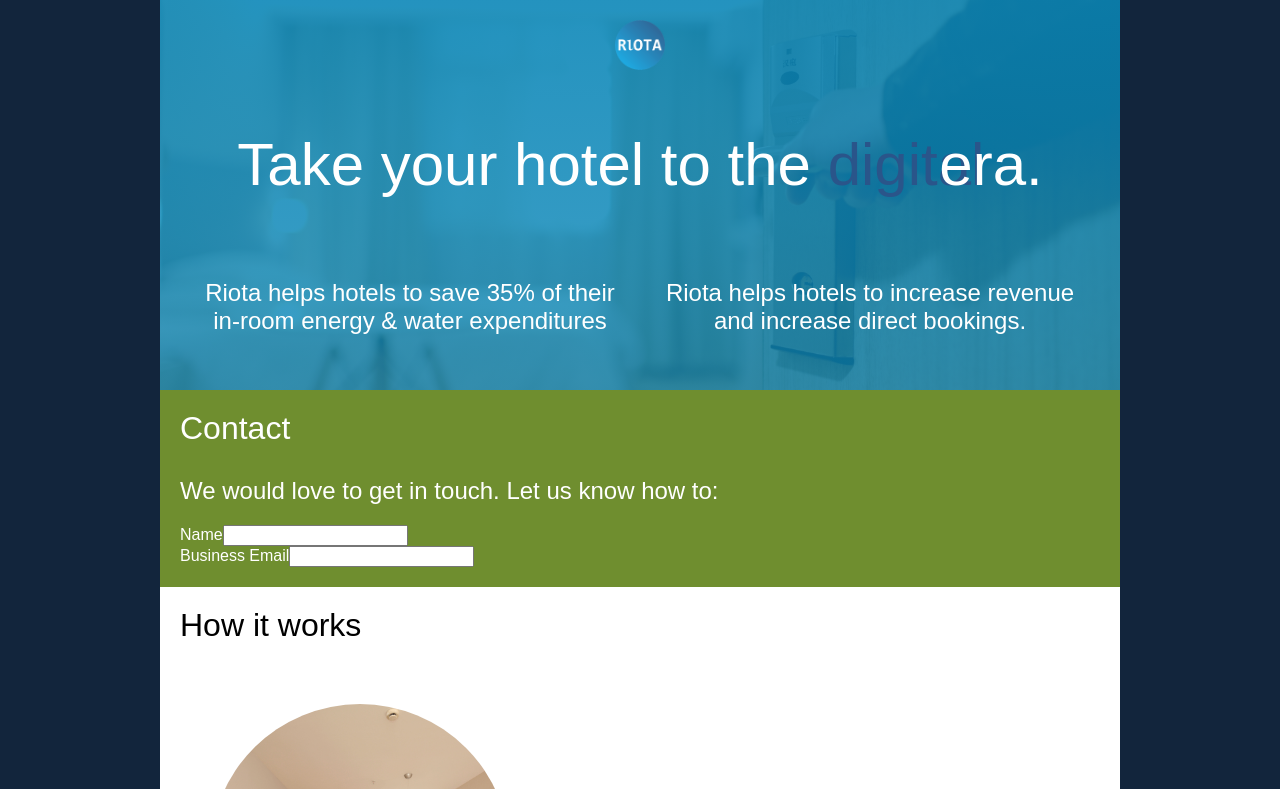
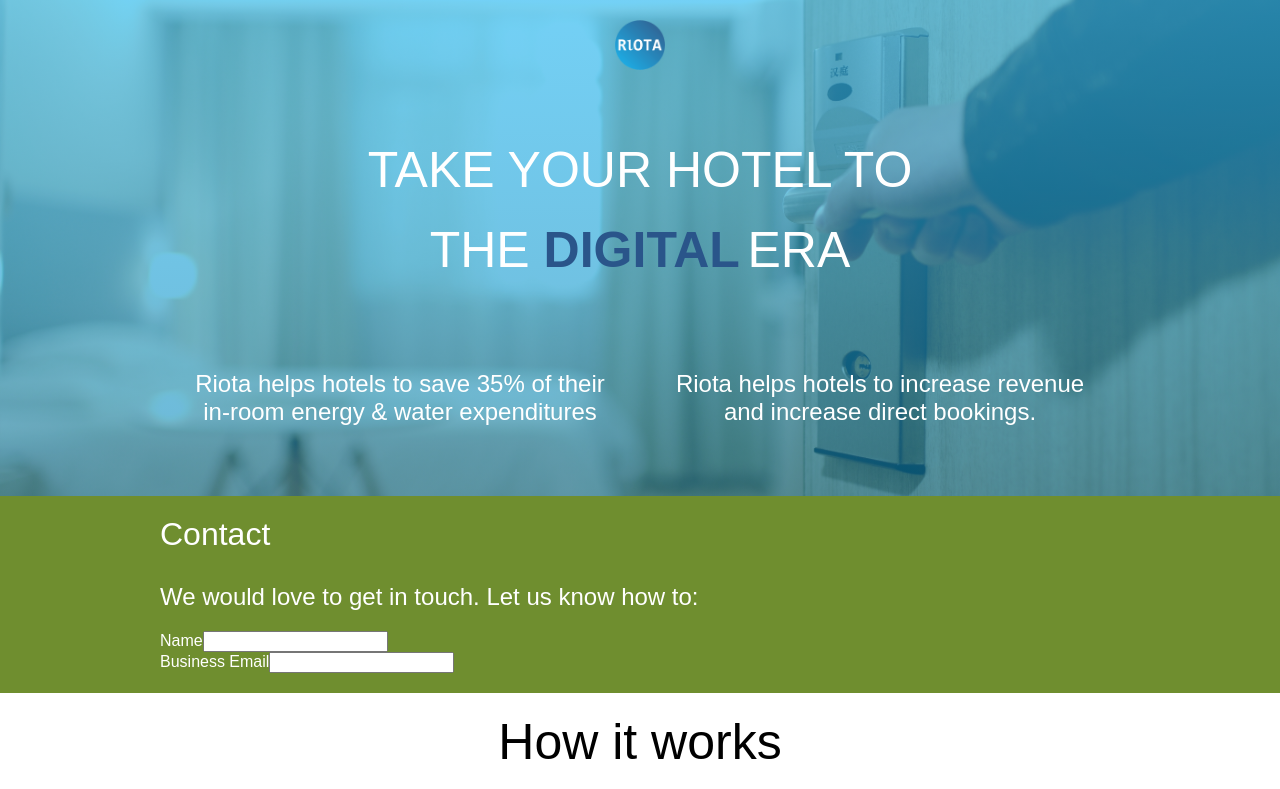
Before and after one commit to blizan/riotawebsite, a Gatsby site: page / in a window 1280 px wide. Shown: the top 789 px of the page. Built offline with nearby package versions, Linux system fonts and the light colour scheme; Gatsby itself is replaced by a stand-in of ours.

Commit message:
make page go full screen

```diff
--- a/src/pages/index.js
+++ b/src/pages/index.js
@@ -10,8 +10,8 @@ import upsell from "../images/bar-beard-bokeh-853151.jpg"
 import manage from "../images/agreement-business-businessmen-886465.jpg"
 
 const adjectives = [
-  { label: "digital", color: "#2a558a" },
-  { label: "green", color: "#6f8e2f" },
+  { label: "DIGITAL", color: "#2a558a" },
+  { label: "GREEN", color: "#6f8e2f" },
 ]
 
 export default class IndexPage extends Component {
@@ -39,28 +39,32 @@ export default class IndexPage extends Component {
 
     return (
       <div className="header">
+        <div className="innerColumn">
           <div className="nameRow">
             <img src={logo} className="logo" />
           </div>
           <h1>
-          Take your hotel to the{" "}
+            TAKE YOUR HOTEL TO
+            <br />
+            THE{" "}
             <span
               style={{
                 color,
                 display: "inline-block",
-              width: "95px",
                 textAlign: "center",
+                fontWeight: "bold",
+                width: 190,
               }}
             >
               {label}
             </span>{" "}
-          era.
+            ERA
           </h1>
           <div className="subheaders">
             <div className="subheader">
               <h2>
-              Riota helps hotels to save 35% of their in-room energy &amp; water
-              expenditures
+                Riota helps hotels to save 35% of their in-room energy &amp;
+                water expenditures
               </h2>
             </div>
             <div className="subheader">
@@ -71,12 +75,14 @@ export default class IndexPage extends Component {
             </div>
           </div>
         </div>
+      </div>
     )
   }
 
   renderContact() {
     return (
       <div className="contact">
+        <div className="innerColumn">
           <h1>Contact</h1>
 
           <h2>We would love to get in touch. Let us know how to:</h2>
@@ -91,17 +97,19 @@ export default class IndexPage extends Component {
             </div>
           </form>
         </div>
+      </div>
     )
   }
 
   render() {
     return (
-      <div className="main">
+      <>
         <SEO title="Home" keywords={[`riota`]} />
         {this.renderHeader()}
         {this.renderContact()}
 
         <div className="sellPoints">
+          <div className="innerColumn">
             <h1>How it works</h1>
             <div className="section">
               <div className="imageBlock">
@@ -120,8 +128,8 @@ export default class IndexPage extends Component {
               </div>
               <div className="sectionText">
                 <h2>
-                Guests are offered rewards when consuming less energy and water
-                than average.
+                  Guests are offered rewards when consuming less energy and
+                  water than average.
                 </h2>
                 <ul>
                   <li>Bar/Restaurant vouchers</li>
@@ -135,8 +143,8 @@ export default class IndexPage extends Component {
               </div>
               <div className="sectionText">
                 <h2>
-                Guest redeem their prizes, enhancing their guest experience and
-                generating upselling opportunities
+                  Guest redeem their prizes, enhancing their guest experience
+                  and generating upselling opportunities
                 </h2>
               </div>
             </div>
@@ -154,6 +162,7 @@ export default class IndexPage extends Component {
             </div>
           </div>
         </div>
+      </>
     )
   }
 }
--- a/src/pages/style.scss
+++ b/src/pages/style.scss
@@ -5,13 +5,12 @@ $yellow: #ffbf00;
 $pink: #e73f70;
 $lightBlue: #38bdf2;
 $lightBlueDark: darken(#38bdf2, 20%);
-
 $gray3: #cccccc;
 $gray5: white;
+$spacingSmall: 20px;
+$innerShadowColor: rgba(0, 0, 0, 0.3);
 
-$spacingSmall: 20px;
-
-$innerShadowColor: rgba(0, 0, 0, 0.3);
+$maxWidth: 960px;
 
 h1 {
   font-weight: 500;
@@ -28,23 +27,24 @@ html {
   -ms-text-size-adjust: 100%;
   -webkit-text-size-adjust: 100%;
 }
+
 body {
   margin: 0;
   -webkit-font-smoothing: antialiased;
   -moz-osx-font-smoothing: grayscale;
-  background-color: $blueDark;
+  background-color: $gray5;
 }
 
-.main {
+// this one gets reused a bit
+.innerColumn {
   margin: 0 auto;
-  max-width: 960px;
-  background-color: $gray5;
+  max-width: $maxWidth;
 }
 
 .header {
   background-image: linear-gradient(
-      rgba($lightBlueDark, 0.9),
-      rgba($lightBlueDark, 0.8)
+      rgba($lightBlue, 0.7),
+      rgba($lightBlueDark, 0.6)
     ),
     url("../images/bedroom-door-entrance-271639.jpg");
   background-size: cover;
@@ -56,15 +56,17 @@ body {
   // box-shadow: inset 0 0 100px $innerShadowColor;
   text-align: center;
   color: $gray5;
-  height: 350px;
 
   h1 {
     margin: 60px 0 30px 0;
-    font-size: 60px;
+    font-size: 50px;
+    font-weight: 300;
+    line-height: 80px;
   }
 
   h2 {
     margin: 30px 0;
+    font-weight: 400;
   }
 
   .nameRow {
@@ -101,15 +103,19 @@ $imageMargin: 30px;
 .sellPoints {
   padding: $spacingSmall;
 
+  h1 {
+    text-align: center;
+    font-size: 50px;
+  }
+
   .reverse {
     flex-direction: row-reverse;
   }
 
   .section {
-    border-bottom: 1px solid $gray3;
     display: flex;
     align-items: center;
-    padding: $imageMargin 0px;
+    padding: 0 0 100px 0px;
 
     .imageBlock {
       width: $imageBlockWidth;
```
Lines whose indentation alone changed are shown as unchanged.
